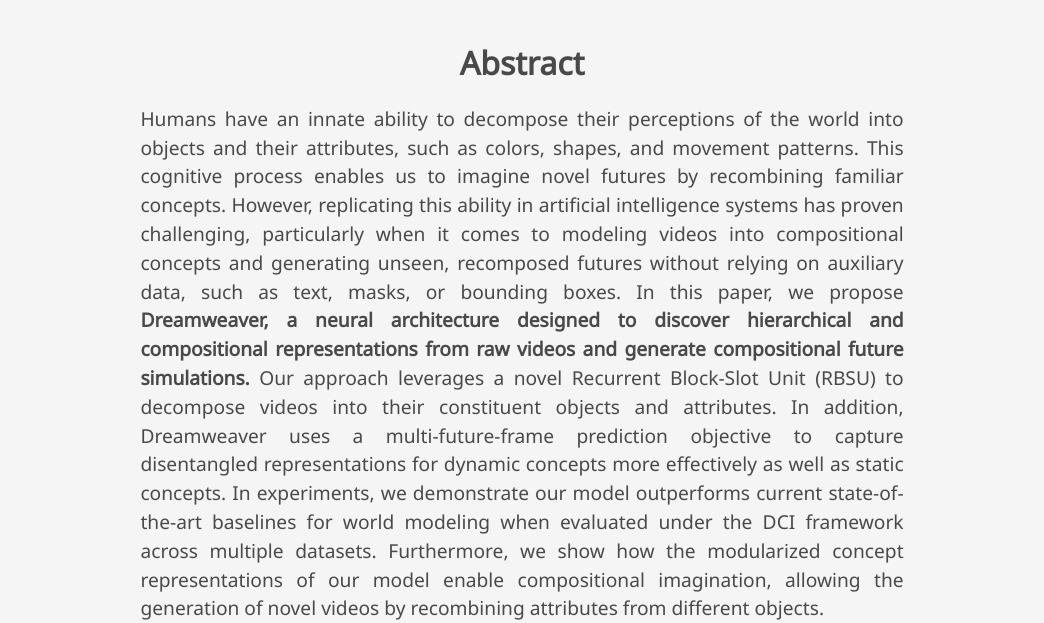
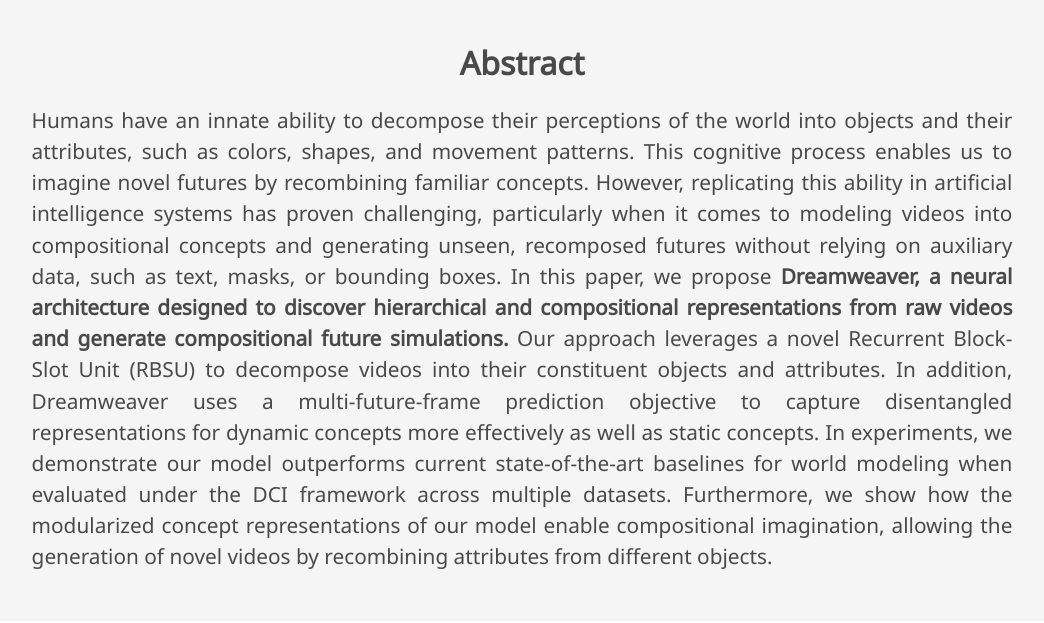
Before and after one commit to CUN-bjy/dreamweaver-website, a plain HTML site: page index.html in a window 1280 px wide. Shown: the part 690-1313 px from the top of the page, without its empty margins (118-1162 px from the left). Drawn offline with nearby package versions, Linux system fonts and the light colour scheme; some icons are missing; a web font is replaced by a local one.

Commit message:
fix abstract section

```diff
--- a/index.html
+++ b/index.html
@@ -147,12 +147,12 @@
 
 <!-- Paper abstract -->
 <section class="section hero is-light">
-  <div class="container is-max-desktop">
+  <div class="container"></div>
     <div class="columns is-centered has-text-centered">
       <div class="column is-four-fifths">
         <h2 class="title is-3">Abstract</h2>
         <div class="content has-text-justified">
-            <p style="font-size: 1.2em;">
+            <p style="font-size: 1.3em;">
             Humans have an innate ability to decompose their perceptions of the world into objects and their attributes, such as colors, shapes, and movement patterns. This cognitive process enables us to imagine novel futures by recombining familiar concepts. However, replicating this ability in artificial intelligence systems has proven challenging, particularly when it comes to modeling videos into compositional concepts and generating unseen, recomposed futures without relying on auxiliary data, such as text, masks, or bounding boxes. In this paper, we propose <b>Dreamweaver, a neural architecture designed to discover hierarchical and compositional representations from raw videos and generate compositional future simulations.</b> Our approach leverages a novel Recurrent Block-Slot Unit (RBSU) to decompose videos into their constituent objects and attributes. In addition, Dreamweaver uses a multi-future-frame prediction objective to capture disentangled representations for dynamic concepts more effectively as well as static concepts. In experiments, we demonstrate our model outperforms current state-of-the-art baselines for world modeling when evaluated under the DCI framework across multiple datasets. Furthermore, we show how the modularized concept representations of our model enable compositional imagination, allowing the generation of novel videos by recombining attributes from different objects.
             </p>
         </div>
@@ -202,6 +202,7 @@
       </div>
     </div>
   </div>
+  <hr>
 </section>
 
 <!-- Concept Discovery Section -->
```
